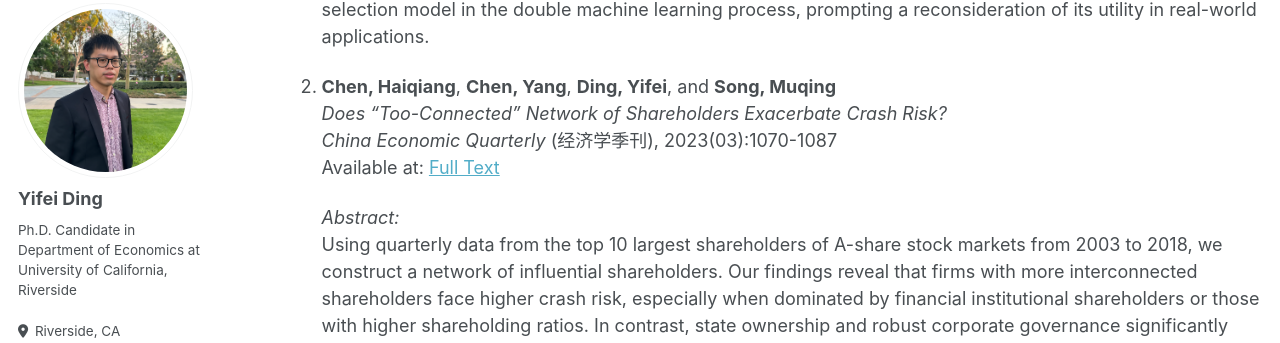
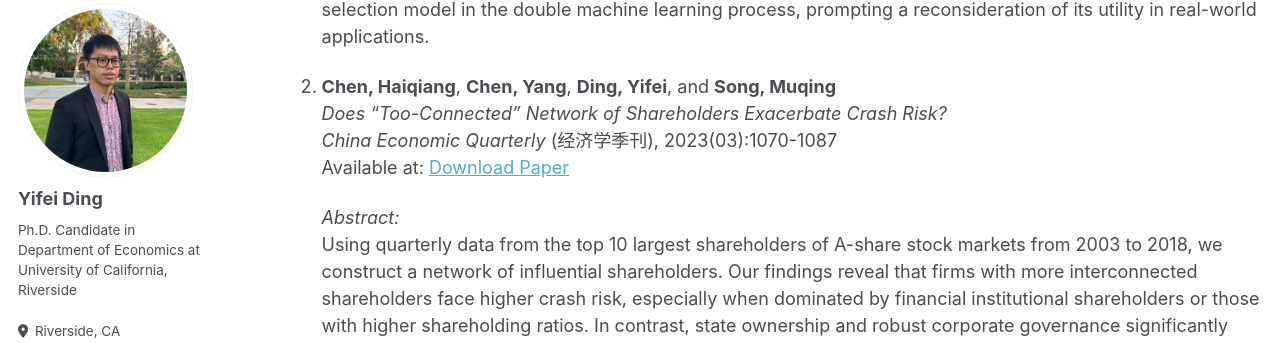
Before and after one commit to YifeiDing-UCR/YifeiDing-UCR.github.io, a Jekyll site: the page built from _pages/publications.md, in a window 1280 px wide and 900 px high, scrolled down 581 px. Shown: the part 103-446 px from the top of the window. Built offline with Jekyll 4.4.1, drawn with Linux system fonts in a browser that asks for light colours.

Commit message:
Update publications.md

```diff
--- a/_pages/publications.md
+++ b/_pages/publications.md
@@ -17,7 +17,7 @@ author_profile: true
 3. **Chen, Haiqiang**, **Chen, Yang**, **Ding, Yifei**, and **Song, Muqing**
    *Does "Too-Connected" Network of Shareholders Exacerbate Crash Risk?*
    *China Economic Quarterly* (经济学季刊), 2023(03):1070-1087
-   Available at: [Full Text](https://www.nsd.pku.edu.cn/pub/chnsd/docs/20230719150300278598.pdf)
+   Available at: [Download Paper](https://www.nsd.pku.edu.cn/pub/chnsd/docs/20230719150300278598.pdf)
 
    *Abstract:*
    Using quarterly data from the top 10 largest shareholders of A-share stock markets from 2003 to 2018, we construct a network of influential shareholders. Our findings reveal that firms with more interconnected shareholders face higher crash risk, especially when dominated by financial institutional shareholders or those with higher shareholding ratios. In contrast, state ownership and robust corporate governance significantly mitigate this risk. Mechanism analysis shows that firms with higher network centrality tend to have a higher goodwill-to-market value ratio, a greater proportion of related-party transactions to total assets, and larger M&A premiums, yet exhibit lower corporate governance transparency. These results suggest that overly connected shareholder networks may encourage tunneling behavior, exacerbating the crash risk for listed companies.
```
